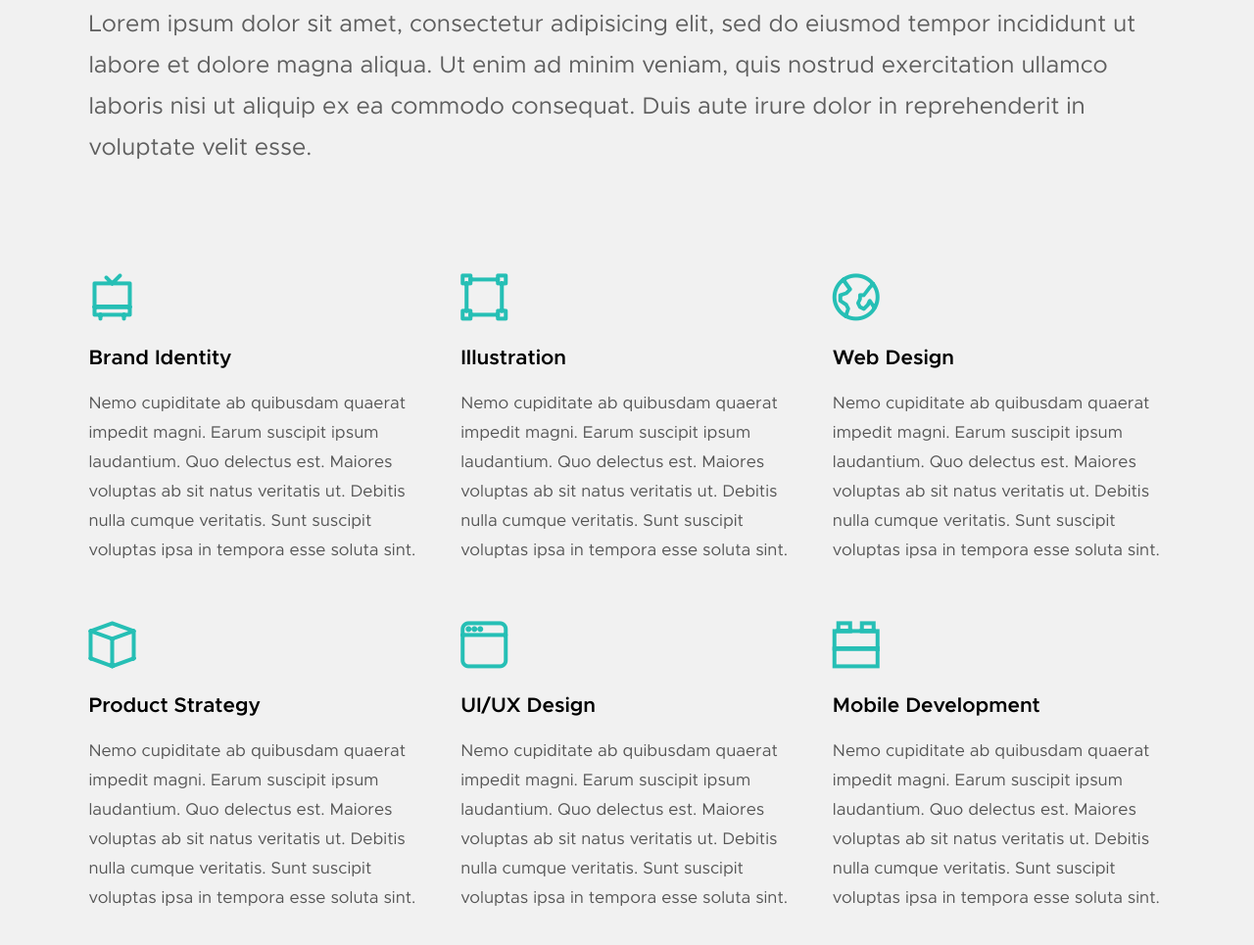
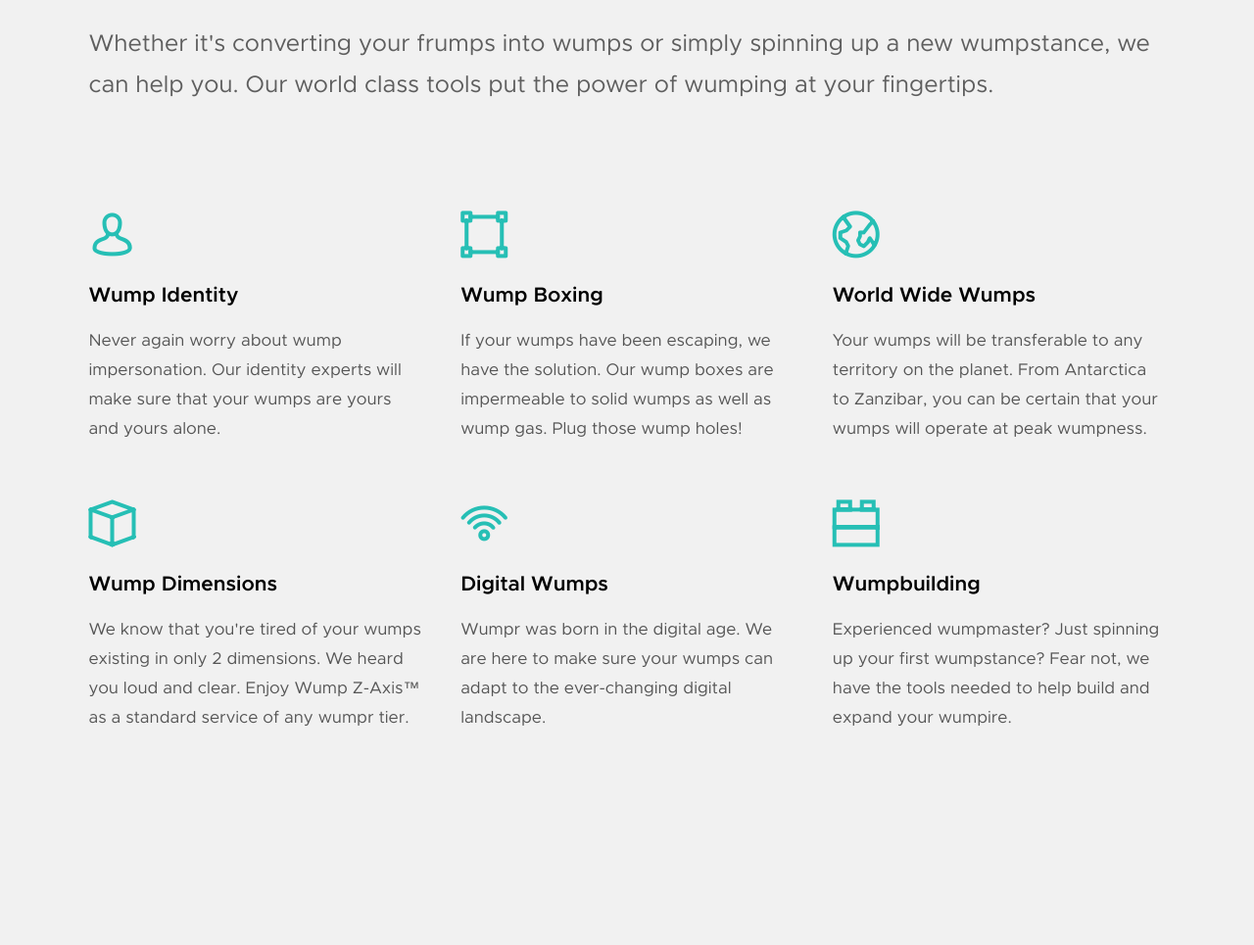
Before and after one commit to brandtamos/wumpr, a plain HTML site: page index.html in a window 1280 px wide. Shown: the part 2030-2995 px from the top of the page at 98% size. Drawn offline with Linux system fonts and the light colour scheme; files whose address does not match are found by name.

Commit message:
Removed all the pesky lorem ipsum text

```diff
--- a/css/main.css
+++ b/css/main.css
@@ -3421,4 +3421,7 @@ html.no-csstransitions .home-content__main {
   font-size: 15px;
 }
 
+.team-member-tile{
+  padding-bottom: 20px;
+}
 /*# sourceMappingURL=main.css.map */
--- a/index.html
+++ b/index.html
@@ -159,17 +159,17 @@
                 </p>
             </div>-->
             <div>
-                <div class="col-four">
+                <div class="col-four team-member-tile">
                     <img src="images/wumpr_ceo.jpeg" />
                     <div class="executive-name">Jarvis Wumpman / CEO</div>
                     <div class="executive-description">Wears dirty sweaters.</div>
                 </div>
-                <div class="col-four">
+                <div class="col-four team-member-tile">
                     <img src="images/wumpr_cfo.jpeg" />
                     <div class="executive-name">Kimberly Kringleton / CFO</div>
                     <div class="executive-description">Thinks she can see through money.</div>
                 </div>
-                <div class="col-four">
+                <div class="col-four team-member-tile">
                     <img src="images/wumpr_director_of_marketing.jpeg" />
                     <div class="executive-name">Frank Printzlestintz / Marketing</div>
                     <div class="executive-description">Currently googling "solitaire multiplayer".</div>
@@ -195,7 +195,7 @@
         <div class="row" data-aos="fade-up">
             <div class="col-full">
                 <p class="lead">
-                Lorem ipsum dolor sit amet, consectetur adipisicing elit, sed do eiusmod tempor incididunt ut labore et dolore magna aliqua. Ut enim ad minim veniam, quis nostrud exercitation ullamco laboris nisi ut aliquip ex ea commodo consequat. Duis aute irure dolor in reprehenderit in voluptate velit esse.
+                Whether it's converting your frumps into wumps or simply spinning up a new wumpstance, we can help you. Our world class tools put the power of wumping at your fingertips.
                 </p>
             </div>
         </div> <!-- end about-desc -->
@@ -204,13 +204,11 @@
 
             <div class="col-block service-item " data-aos="fade-up">
                 <div class="service-icon service-icon--brand-identity">
-                    <i class="icon-tv"></i>
+                    <i class="icon-user"></i>
                 </div>
                 <div class="service-text">
-                    <h3 class="h4">Brand Identity</h3>
-                    <p>Nemo cupiditate ab quibusdam quaerat impedit magni. Earum suscipit ipsum laudantium.
-                    Quo delectus est. Maiores voluptas ab sit natus veritatis ut. Debitis nulla cumque veritatis.
-                    Sunt suscipit voluptas ipsa in tempora esse soluta sint.
+                    <h3 class="h4">Wump Identity</h3>
+                    <p>Never again worry about wump impersonation. Our identity experts will make sure that your wumps are yours and yours alone.
                     </p>
                 </div>
             </div>
@@ -220,10 +218,9 @@
                     <i class="icon-group"></i>
                 </div>
                 <div class="service-text">
-                    <h3 class="h4">Illustration</h3>
-                    <p>Nemo cupiditate ab quibusdam quaerat impedit magni. Earum suscipit ipsum laudantium.
-                    Quo delectus est. Maiores voluptas ab sit natus veritatis ut. Debitis nulla cumque veritatis.
-                    Sunt suscipit voluptas ipsa in tempora esse soluta sint.
+                    <h3 class="h4">Wump Boxing</h3>
+                    <p>If your wumps have been escaping, we have the solution. Our wump boxes are impermeable to solid wumps as well as wump gas.
+                        Plug those wump holes!
                     </p>
                 </div>
             </div>
@@ -233,10 +230,9 @@
                     <i class="icon-earth"></i>
                 </div>
                 <div class="service-text">
-                    <h3 class="h4">Web Design</h3>
-                    <p>Nemo cupiditate ab quibusdam quaerat impedit magni. Earum suscipit ipsum laudantium.
-                    Quo delectus est. Maiores voluptas ab sit natus veritatis ut. Debitis nulla cumque veritatis.
-                    Sunt suscipit voluptas ipsa in tempora esse soluta sint.
+                    <h3 class="h4">World Wide Wumps</h3>
+                    <p>Your wumps will be transferable to any territory on the planet. From Antarctica to Zanzibar, you can be certain that your
+                        wumps will operate at peak wumpness.
                     </p>
                 </div>
             </div>
@@ -246,23 +242,20 @@
                     <i class="icon-cube"></i>
                 </div>
                 <div class="service-text">
-                    <h3 class="h4">Product Strategy</h3>
-                    <p>Nemo cupiditate ab quibusdam quaerat impedit magni. Earum suscipit ipsum laudantium.
-                    Quo delectus est. Maiores voluptas ab sit natus veritatis ut. Debitis nulla cumque veritatis.
-                    Sunt suscipit voluptas ipsa in tempora esse soluta sint.
+                    <h3 class="h4">Wump Dimensions</h3>
+                    <p>We know that you're tired of your wumps existing in only 2 dimensions. We heard you loud and clear.
+                       Enjoy Wump Z-Axis&trade; as a standard service of any wumpr tier.
                     </p>
                 </div>
             </div>
 
             <div class="col-block service-item" data-aos="fade-up">
                 <div class="service-icon  service-icon--ui-design">
-                    <i class="icon-window"></i>
+                    <i class="icon-wi-fi"></i>
                 </div>
                 <div class="service-text">
-                    <h3 class="h4">UI/UX Design</h3>
-                    <p>Nemo cupiditate ab quibusdam quaerat impedit magni. Earum suscipit ipsum laudantium.
-                    Quo delectus est. Maiores voluptas ab sit natus veritatis ut. Debitis nulla cumque veritatis.
-                    Sunt suscipit voluptas ipsa in tempora esse soluta sint.
+                    <h3 class="h4">Digital Wumps</h3>
+                    <p>Wumpr was born in the digital age. We are here to make sure your wumps can adapt to the ever-changing digital landscape.
                     </p>
                 </div>
             </div>
@@ -272,10 +265,9 @@
                     <i class="icon-lego-block"></i>
                 </div>
                 <div class="service-text">
-                    <h3 class="h4">Mobile Development</h3>
-                    <p>Nemo cupiditate ab quibusdam quaerat impedit magni. Earum suscipit ipsum laudantium.
-                    Quo delectus est. Maiores voluptas ab sit natus veritatis ut. Debitis nulla cumque veritatis.
-                    Sunt suscipit voluptas ipsa in tempora esse soluta sint.
+                    <h3 class="h4">Wumpbuilding</h3>
+                    <p>Experienced wumpmaster? Just spinning up your first wumpstance? Fear not, we have the tools needed to help build and
+                        expand your wumpire.
                     </p>
                 </div>
             </div>
@@ -323,7 +315,7 @@
 
                     <div class="testimonials__slide">
                         <img src="images/avatars/user-02.jpg" alt="Author image" class="testimonials__avatar">
-                        <p>People always say "Stop and smell the roses" but no one ever says "Stop and smell the rocks". Wumpr is the rocks; I have smelled it.</p>
+                        <p>People always say "Stop and smell the roses" but no one ever says "Stop and smell the rocks". Wumpr is the rocks; I have smelled them.</p>
                         <div class="testimonials__author">
                             Your Dad
                             <span>Your Dad</span>
```
